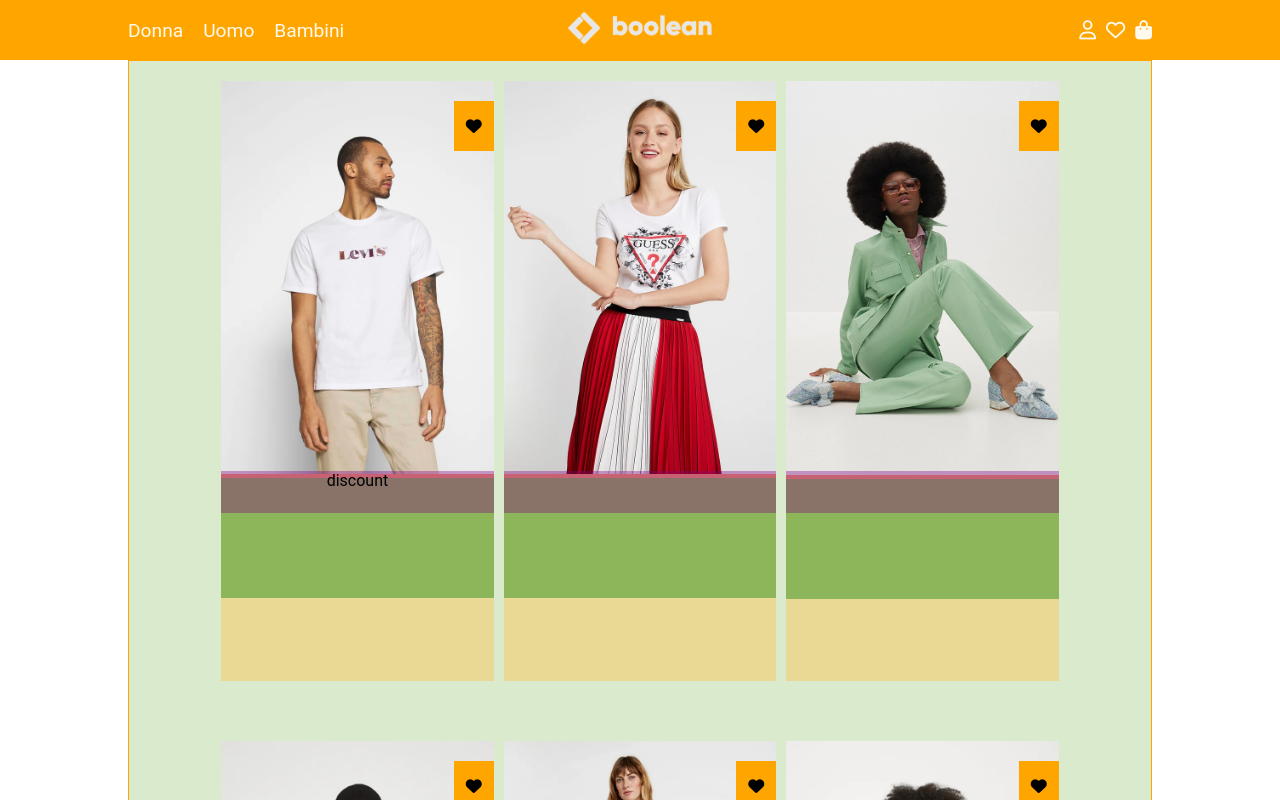
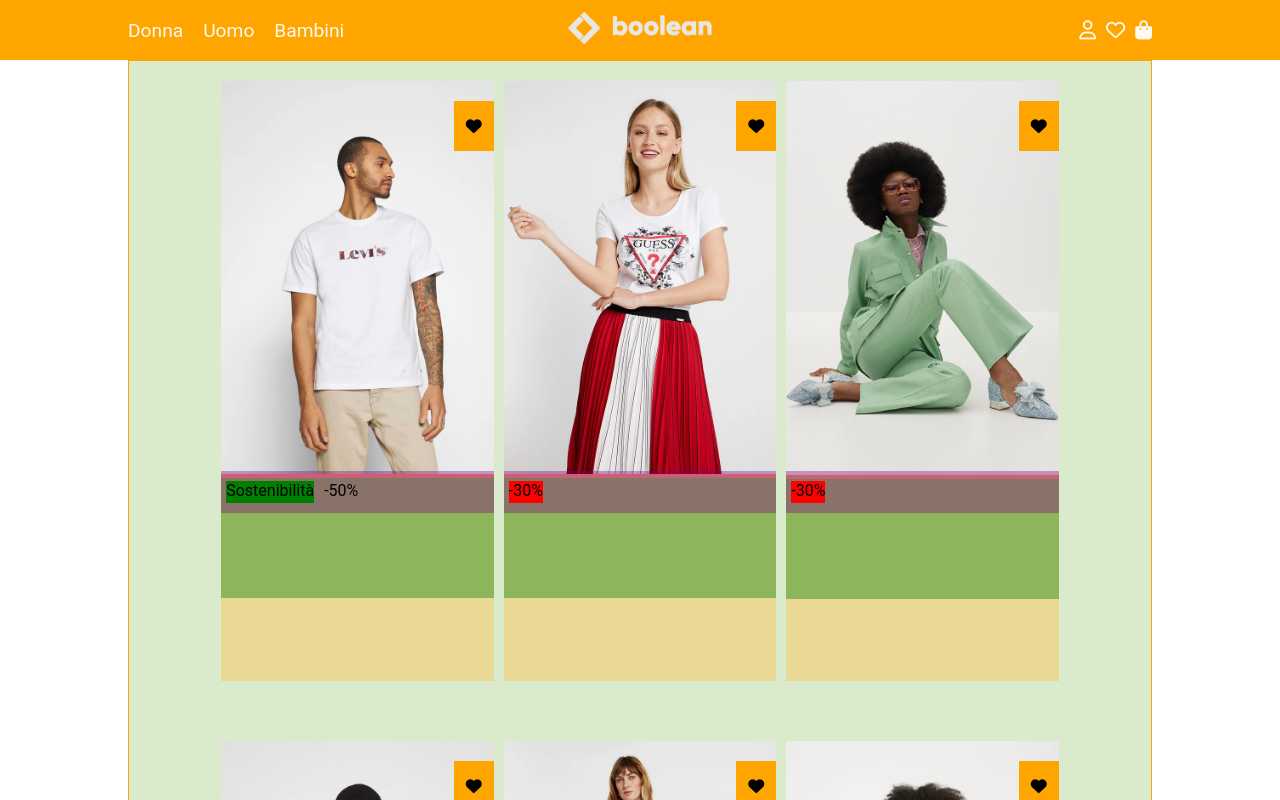
Before and after one commit to NicolaBellini/vite-boolando, a Vue app: page / in a window 1280 px wide. Shown: the top 800 px of the page. Built offline with nearby package versions, Linux system fonts and the light colour scheme.

Commit message:
[add] class for first badge

```diff
--- a/src/components/Card.vue
+++ b/src/components/Card.vue
@@ -34,7 +34,16 @@
       <img :src="`src/assets/img/${product.frontImage}`" alt="" />
     </div>
     <div class="tag">
-      <div class="discount">{{ product.badges[1].type }}</div>
+      <div
+        class="badge"
+        :class="{
+          sost: product.badges[0].value === 'Sostenibilità',
+          discount: product.badges[0].value !== 'Sostenibilità',
+        }"
+      >
+        {{ product.badges[0].value }}
+      </div>
+      <div class="badge">{{ product.badges[1].value }}</div>
     </div>
     <div class="liked">
       <div>
@@ -65,6 +74,10 @@
     background-color: rgba(128, 0, 128, 0.363);
     height: 7%;
     width: 100%;
+    display: flex;
+    .badge {
+      margin: 10px 5px;
+    }
   }
   .liked {
     height: 50px;
@@ -83,4 +96,10 @@
     background-color: rgba(0, 128, 0, 0.401);
   }
 }
+.discount {
+  background-color: red;
+}
+.sost {
+  background-color: green;
+}
 </style>
```
